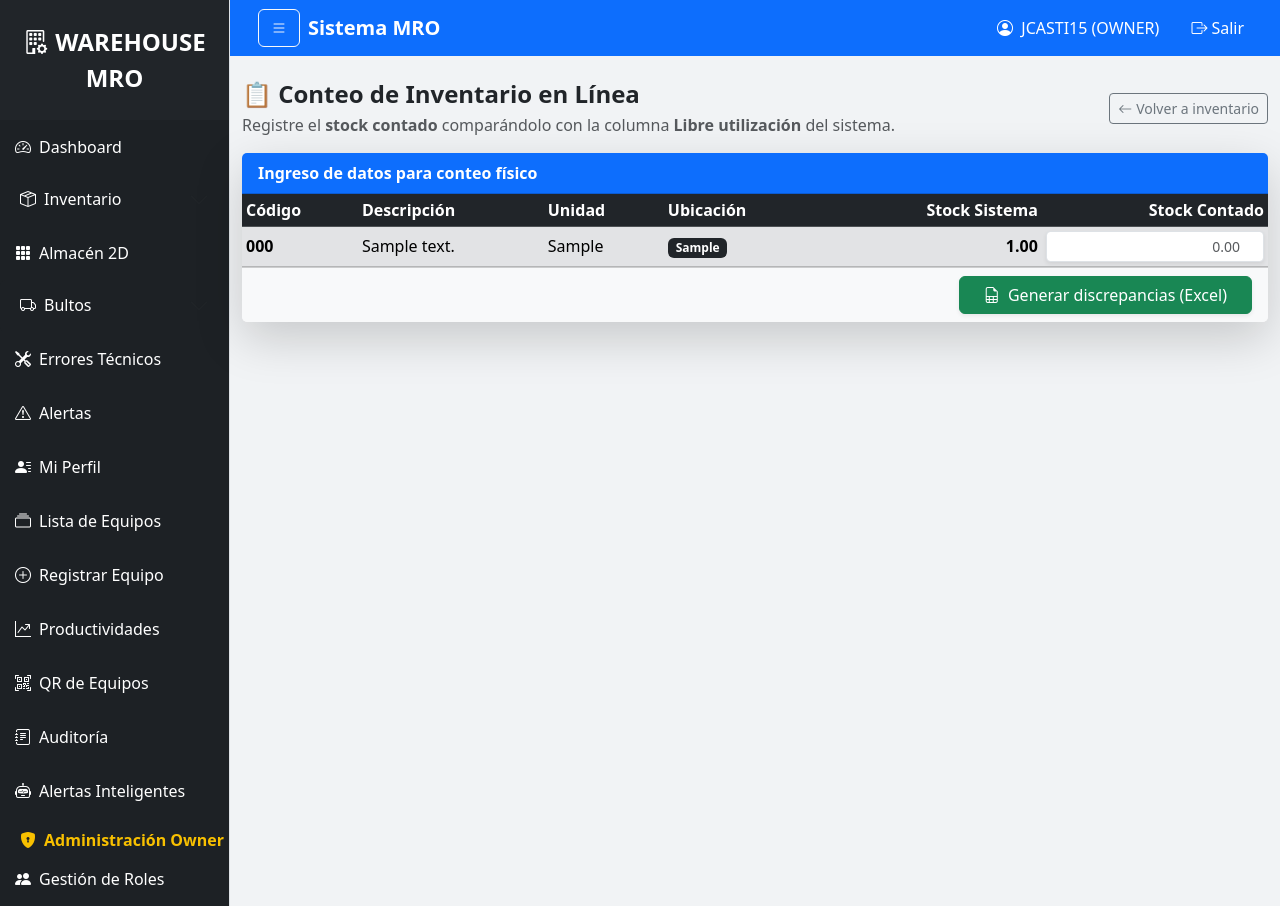
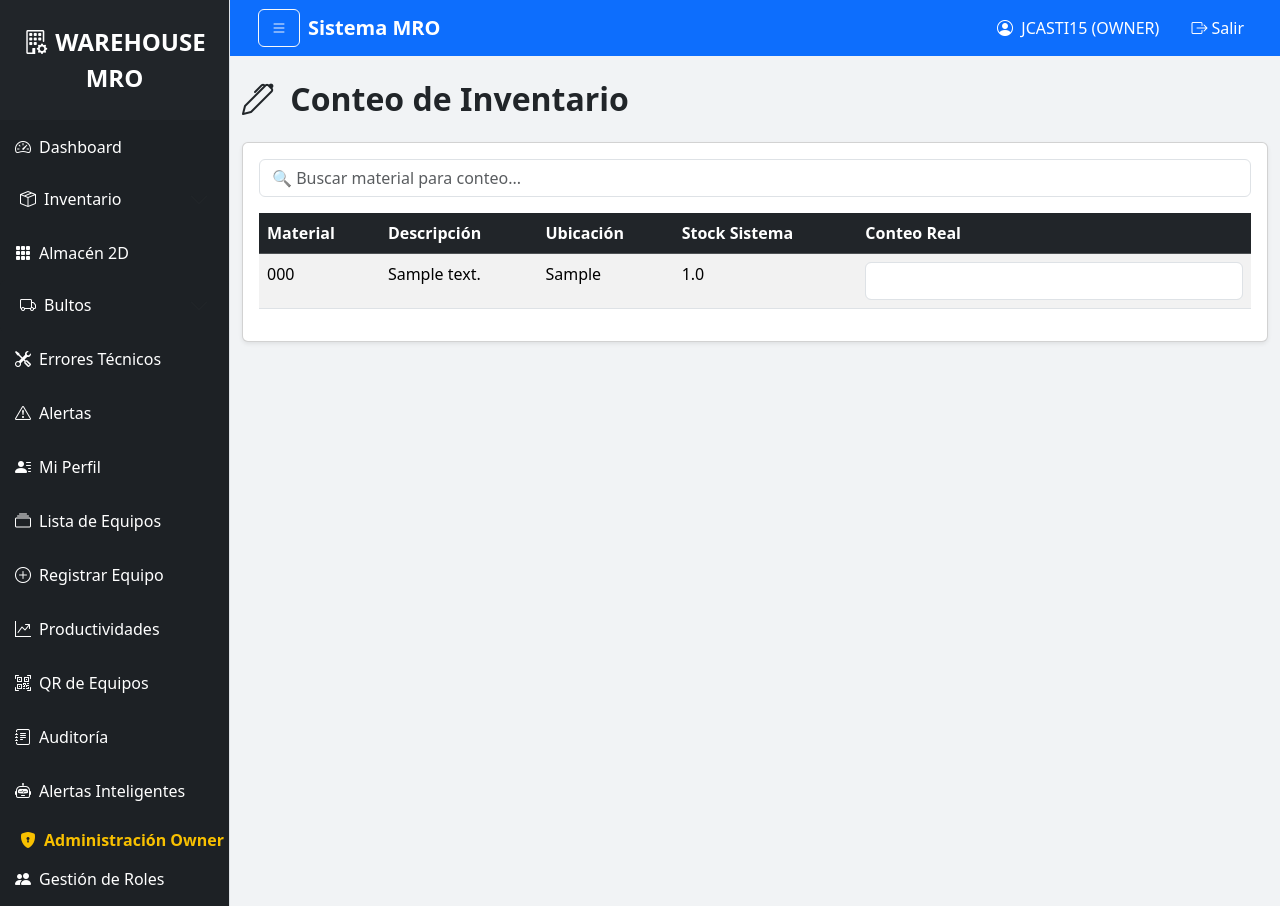
Before and after one commit to josecastillovelasquez23456-dot/warehouse_mro_3, a Flask app: page /inventory/count in a window 1280 px wide. Run offline with Flask 3, Linux system fonts and the light colour scheme; a user stored in the database is signed in; tables that the repository leaves empty hold one stand-in row (values such as "Sample post").

Commit message:
Update count.html

```diff
--- a/templates/inventory/count.html
+++ b/templates/inventory/count.html
@@ -1,91 +1,54 @@
 {% extends "base.html" %}
-
 {% block content %}
 
-<div class="d-flex justify-content-between align-items-center mb-3">
-    <div>
-        <h4 class="fw-bold mb-1">📋 Conteo de Inventario en Línea</h4>
-        <p class="text-muted mb-0">
-            Registre el <strong>stock contado</strong> comparándolo con la columna
-            <strong>Libre utilización</strong> del sistema.
-        </p>
-    </div>
+<h2 class="fw-bold mb-4">
+    <i class="bi bi-pen me-2"></i> Conteo de Inventario
+</h2>
 
-    <a href="{{ url_for('inventory.list_inventory') }}" class="btn btn-outline-secondary btn-sm">
-        <i class="bi bi-arrow-left me-1"></i>Volver a inventario
-    </a>
-</div>
+<div class="card shadow-sm p-3">
 
-<form method="post">
+    <input type="text" id="searchCount" class="form-control mb-3"
+           placeholder="🔍 Buscar material para conteo...">
 
-    <div class="card shadow-lg border-0">
-        <div class="card-header bg-primary text-white">
-            <strong>Ingreso de datos para conteo físico</strong>
-        </div>
-
-        <div class="card-body table-responsive p-0" style="max-height:70vh; overflow-y:auto;">
-            <table class="table table-sm table-hover align-middle mb-0">
-
+    <div class="table-responsive">
+        <table class="table table-striped" id="countTable">
             <thead class="table-dark">
                 <tr>
-                        <th>Código</th>
+                    <th>Material</th>
                     <th>Descripción</th>
-                        <th>Unidad</th>
                     <th>Ubicación</th>
-                        <th class="text-end">Stock Sistema</th>
-                        <th class="text-end">Stock Contado</th>
+                    <th>Stock Sistema</th>
+                    <th>Conteo Real</th>
                 </tr>
             </thead>
-
             <tbody>
-                    {% for item in items %}
-                        {% set st = item.status %}
-                        {% if st == 'critico' %}
-                            {% set row_class = 'table-danger' %}
-                        {% elif st == 'bajo' %}
-                            {% set row_class = 'table-warning' %}
-                        {% elif st == 'normal' %}
-                            {% set row_class = '' %}
-                        {% else %}
-                            {% set row_class = 'table-secondary' %}
-                        {% endif %}
-
-                        <tr class="{{ row_class }}">
-                            <td class="fw-bold">{{ item.material_code }}</td>
-                            <td>{{ item.material_text }}</td>
-                            <td>{{ item.base_unit }}</td>
-                            <td><span class="badge bg-dark">{{ item.location }}</span></td>
-                            <td class="text-end fw-bold">{{ "%.2f"|format(item.libre_utilizacion) }}</td>
-
-                            <td style="max-width:110px;">
-                                <input type="number"
-                                       step="0.01"
-                                       min="0"
-                                       name="count_{{ item.id }}"
-                                       class="form-control form-control-sm text-end shadow-sm"
-                                       placeholder="0.00">
-                            </td>
-                        </tr>
-                    {% else %}
+                {% for i in items %}
                 <tr>
-                            <td colspan="6" class="text-center text-muted py-4">
-                                No hay inventario cargado.
+                    <td>{{ i.material_code }}</td>
+                    <td>{{ i.material_text }}</td>
+                    <td>{{ i.location }}</td>
+                    <td>{{ i.libre_utilizacion }}</td>
+                    <td>
+                        <input type="number" min="0" class="form-control">
                     </td>
                 </tr>
                 {% endfor %}
             </tbody>
-
         </table>
     </div>
 
-        <div class="card-footer d-flex justify-content-end bg-light">
-            <button type="submit" class="btn btn-success px-4 shadow-sm">
-                <i class="bi bi-file-earmark-spreadsheet me-1"></i>
-                Generar discrepancias (Excel)
-            </button>
 </div>
 
-    </div>
-</form>
+<script>
+document.getElementById("searchCount").addEventListener("keyup", function() {
+    let filter = this.value.toLowerCase();
+    let rows = document.querySelectorAll("#countTable tbody tr");
+
+    rows.forEach(r => {
+        let txt = r.innerText.toLowerCase();
+        r.style.display = txt.includes(filter) ? "" : "none";
+    });
+});
+</script>
 
 {% endblock %}
```
Lines whose indentation alone changed are shown as unchanged.
